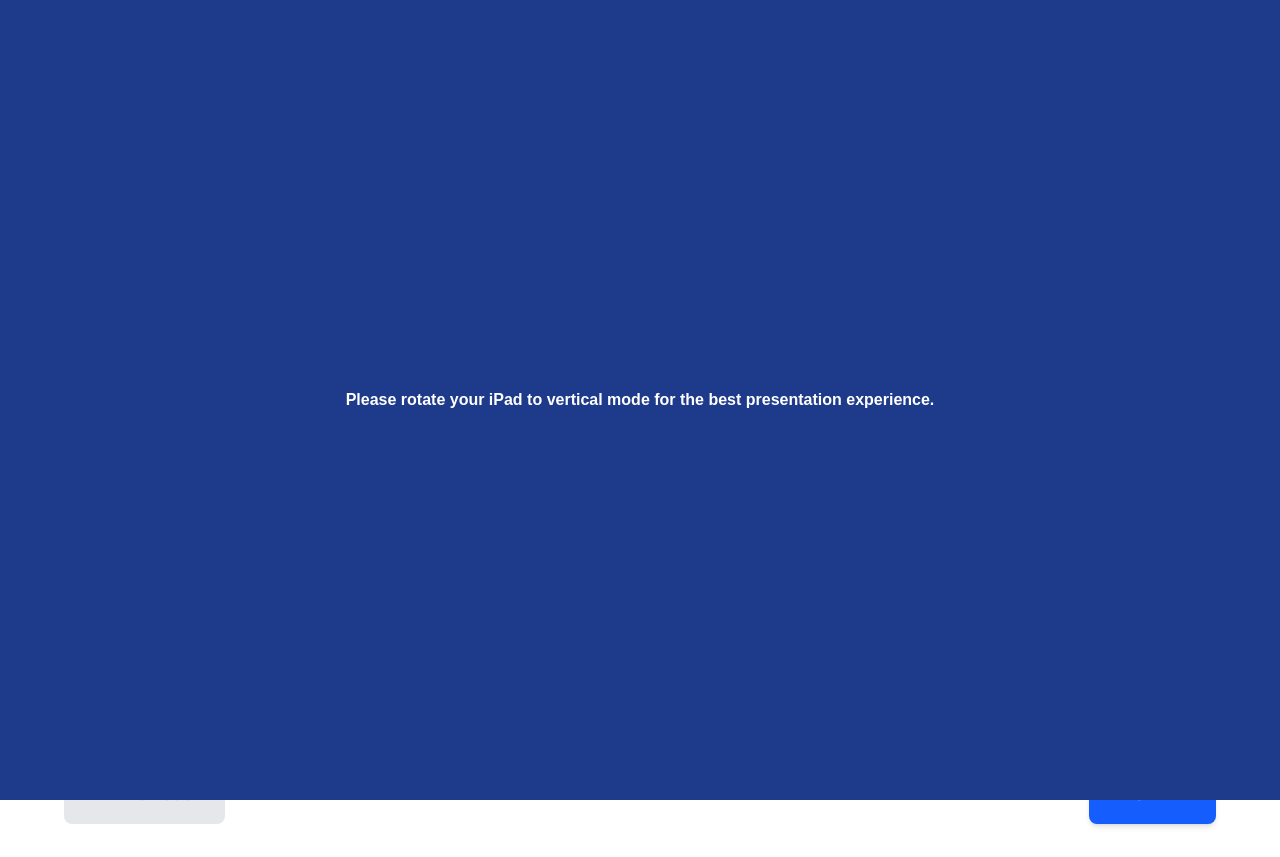
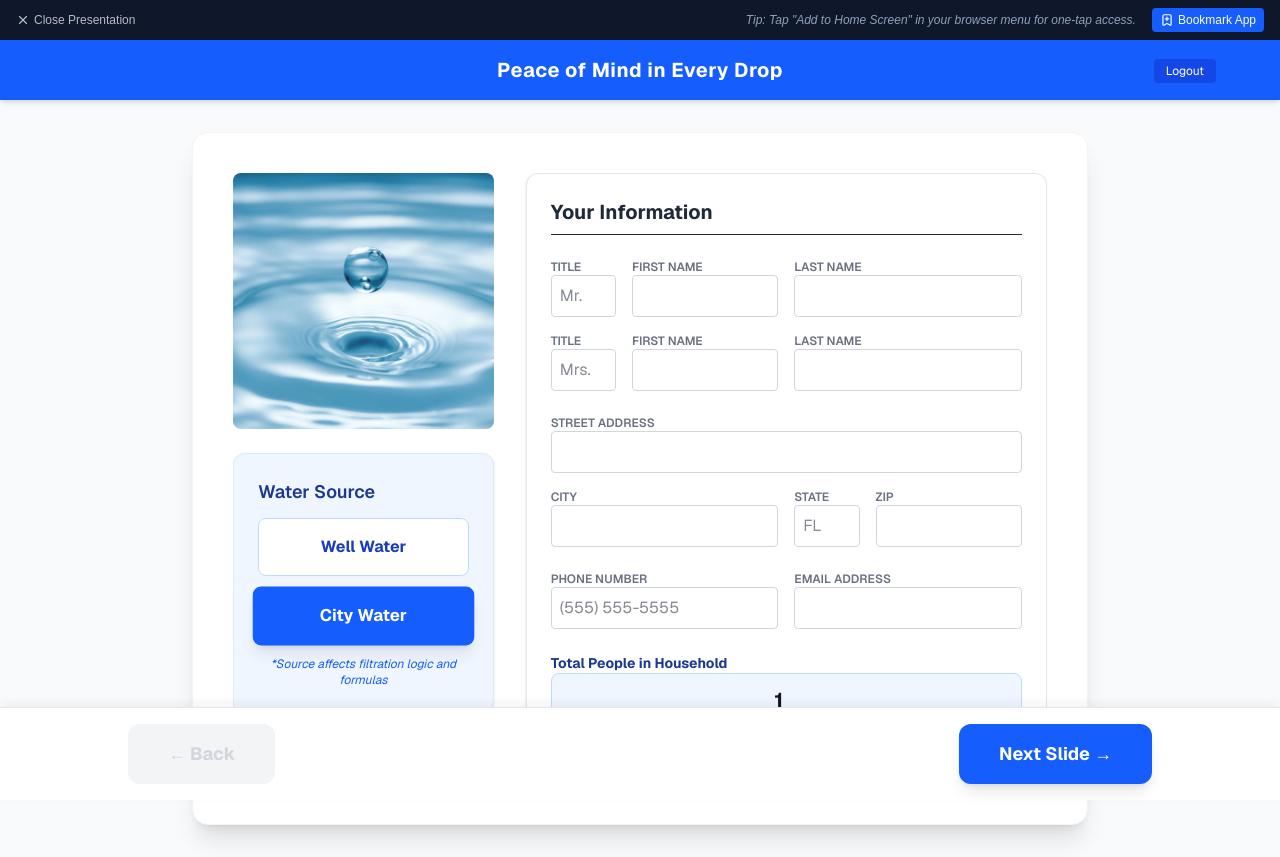
Before and after one commit to edisonguzman/safe-water-solutions, a Next.js app: page /presentation in a window 1280 px wide. Built offline with nearby package versions, Linux system fonts and the light colour scheme; no server answers.

Commit message:
removed the forced rotate

```diff
--- a/app/globals.css
+++ b/app/globals.css
@@ -19,25 +19,7 @@
   }
 }
 
-@media (orientation: landscape) and (max-device-width: 1024px) {
-  body::before {
-    content: "Please rotate your iPad to vertical mode for the best presentation experience.";
-    position: fixed;
-    top: 0;
-    left: 0;
-    width: 100%;
-    height: 100%;
-    z-index: 9999;
-    background: #1e3a8a; /* Blue-900 */
-    color: white;
-    display: flex;
-    align-items: center;
-    justify-content: center;
-    text-align: center;
-    padding: 2rem;
-    font-weight: bold;
-  }
-}
+/* REMOVED: The forced rotation notice has been deleted from here */
 
 /* Clean up the main container to stop forcing height issues */
 html, body {
--- a/app/presentation/page.tsx
+++ b/app/presentation/page.tsx
@@ -128,55 +128,67 @@ function PresentationViewer() {
   };
 
   return (
-    <div className="flex flex-col h-screen w-full bg-white text-gray-900 overflow-hidden font-sans">
-      <header className="bg-blue-600 text-white p-4 shadow-md z-10">
+    <div className="flex flex-col min-h-screen w-full bg-white text-gray-900 font-sans">
+      <header className="bg-blue-600 text-white p-4 shadow-md z-10 shrink-0">
         <div className="flex justify-between items-center max-w-6xl mx-auto w-full">
-          <div className="w-24"></div>
-          <h1 className="text-xl font-bold tracking-wide">Peace of Mind in Every Drop</h1>
-          <div className="w-24 text-right">
+          <div className="w-12 md:w-24"></div>
+          <h1 className="text-lg md:text-xl font-bold tracking-wide text-center">Peace of Mind in Every Drop</h1>
+          <div className="w-12 md:w-24 text-right">
             <SignOutButton>
-              <button className="text-xs bg-blue-700 hover:bg-blue-800 px-3 py-1 rounded">Logout</button>
+              <button className="text-[10px] md:text-xs bg-blue-700 hover:bg-blue-800 px-2 py-1 md:px-3 md:py-1 rounded">Logout</button>
             </SignOutButton>
           </div>
         </div>
       </header>
 
-      <main className="flex-grow overflow-y-auto p-6 md:p-12 flex justify-center items-center bg-gray-50">
-        <div className="w-full max-w-5xl h-full bg-white shadow-xl rounded-2xl border border-gray-100 p-8">
+      {/* Changed:
+          1. items-start + mt-4 ensures slides don't "float" too high on portrait iPads.
+          2. p-4 on mobile/tablet to maximize slide real estate.
+      */}
+      <main className="flex-grow p-4 md:p-8 flex justify-center items-start md:items-center bg-gray-50 overflow-y-auto">
+        {/* Changed:
+            1. max-w-4xl (896px) is the "sweet spot" for iPad landscape and portrait.
+            2. mb-24 provides a buffer so the fixed footer doesn't cover slide content.
+        */}
+        <div className="w-full max-w-4xl bg-white shadow-xl rounded-2xl border border-gray-100 p-5 md:p-10 mb-24 md:mb-0">
           {slides[currentSlideIndex]}
         </div>
       </main>
 
-      <footer className="bg-white border-t border-gray-200 p-4 shadow-[0_-4px_6px_-1px_rgba(0,0,0,0.05)] z-10">
-        <div className="flex justify-between items-center max-w-6xl mx-auto w-full">
+      {/* Changed:
+          Fixed bottom on all screens ensures the salesperson always has
+          the "Next" button visible without scrolling.
+      */}
+      <footer className="fixed bottom-0 left-0 right-0 bg-white border-t border-gray-200 p-4 shadow-[0_-4px_10px_rgba(0,0,0,0.05)] z-20">
+        <div className="flex justify-between items-center max-w-5xl mx-auto w-full">
           <button
             onClick={handlePrev}
             disabled={currentSlideIndex === 0}
-            className={`px-8 py-4 rounded-lg text-lg font-semibold transition-colors ${
+            className={`px-6 py-3 md:px-10 md:py-4 rounded-xl text-base md:text-lg font-bold transition-all ${
               currentSlideIndex === 0
-                ? "bg-gray-200 text-gray-400 cursor-not-allowed"
-                : "bg-gray-100 text-gray-700 hover:bg-gray-200 active:bg-gray-300"
+                ? "bg-gray-100 text-gray-300 cursor-not-allowed"
+                : "bg-gray-50 text-gray-700 border border-gray-200 active:scale-95"
             }`}
           >
-            ← Previous
+            ← Back
           </button>
 
           {currentSlideIndex === totalSlides - 1 ? (
             <button
               onClick={handleSubmitToCRM}
               disabled={isSubmitting}
-              className={`px-8 py-4 rounded-lg text-lg font-semibold text-white shadow-md transition-colors ${
-                isSubmitting ? 'bg-gray-400 cursor-not-allowed' : 'bg-green-600 hover:bg-green-700 active:bg-green-800'
+              className={`px-6 py-3 md:px-10 md:py-4 rounded-xl text-base md:text-lg font-bold text-white shadow-lg transition-all active:scale-95 ${
+                isSubmitting ? 'bg-gray-400' : 'bg-green-600 hover:bg-green-700'
               }`}
             >
-              {isSubmitting ? 'Saving...' : 'Send Results to CRM ✓'}
+              {isSubmitting ? 'Processing...' : 'Finish & Send ✓'}
             </button>
           ) : (
             <button
               onClick={handleNext}
-              className="px-8 py-4 rounded-lg text-lg font-semibold bg-blue-600 text-white hover:bg-blue-700 active:bg-blue-800 transition-colors shadow-md"
+              className="px-6 py-3 md:px-10 md:py-4 rounded-xl text-base md:text-lg font-bold bg-blue-600 text-white hover:bg-blue-700 shadow-lg transition-all active:scale-95"
             >
-              Next →
+              Next Slide →
             </button>
           )}
         </div>
```
